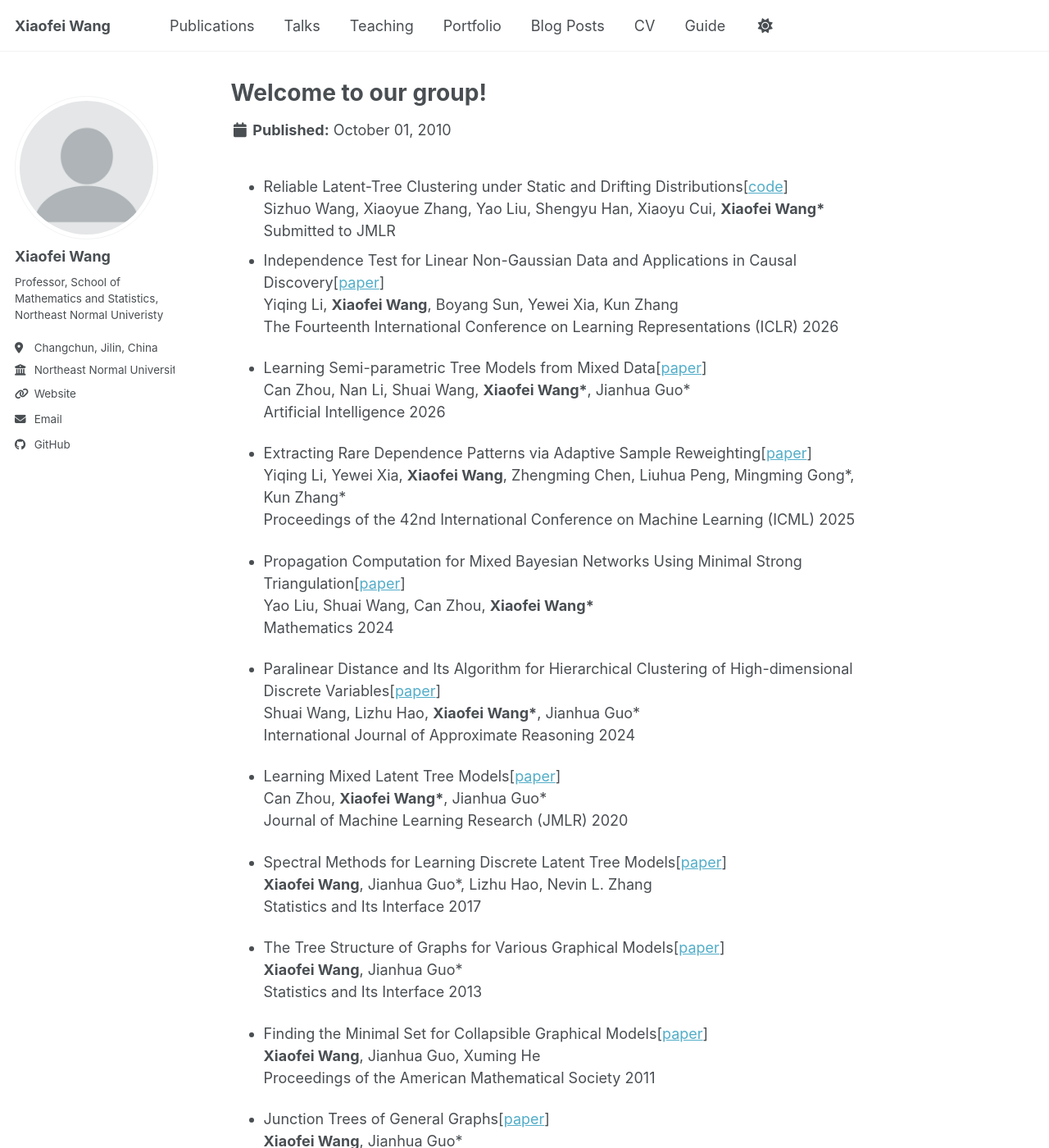
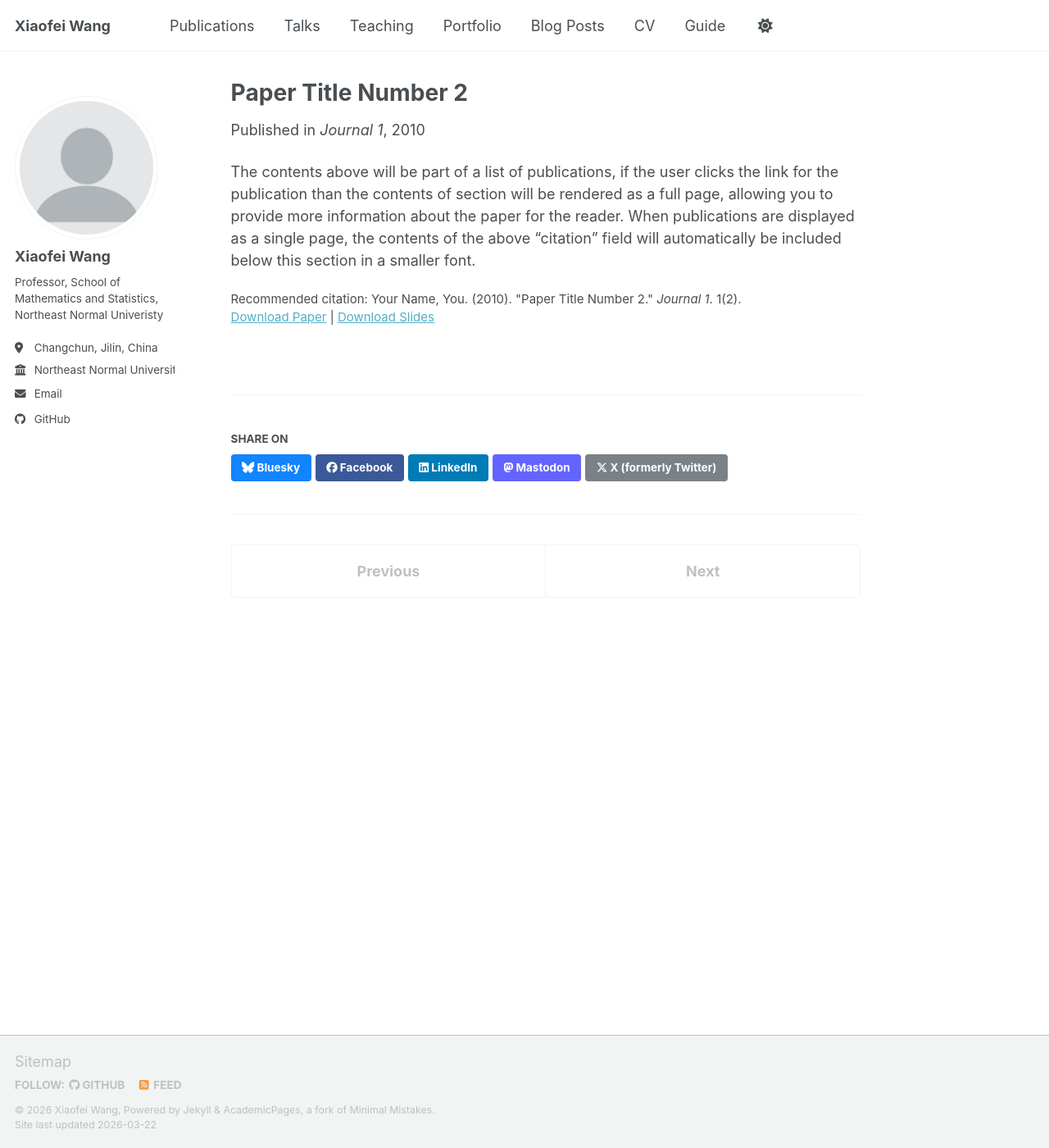
Before and after one commit to mathswang/mathswang.github.io, a Jekyll site: the page built from _publications/2010-10-01-paper-title-number-2.md, in a window 1280 px wide and 1400 px high. Shown: the whole window at 82% size. Built offline with Jekyll 4.4.1, drawn with Linux system fonts in a browser that asks for light colours; a script bundle is joined from its source files by our own code; library files that are not in the unit come from our copies; some of the changed text lies outside the part shown.

Commit message:
Add files via upload

```diff
--- a/_publications/2010-10-01-paper-title-number-2.md
+++ b/_publications/2010-10-01-paper-title-number-2.md
@@ -1,49 +1,14 @@
 ---
-layout: single
-title: "Welcome to our group!"
-author_profile: true
-author: Xiaofei Wang   # 必须和 authors.yml 的 key 完全一致
+title: "Paper Title Number 2"
+collection: publications
+category: manuscripts
+permalink: /publication/2010-10-01-paper-title-number-2
+excerpt: 'This paper is about the number 2. The number 3 is left for future work.'
+date: 2010-10-01
+venue: 'Journal 1'
+slidesurl: 'https://academicpages.github.io/files/slides2.pdf'
+paperurl: 'https://academicpages.github.io/files/paper2.pdf'
+citation: 'Your Name, You. (2010). &quot;Paper Title Number 2.&quot; <i>Journal 1</i>. 1(2).'
 ---
 
-- Reliable Latent-Tree Clustering under Static and Drifting Distributions[[code](https://github.com/mathswang/LatentTreeClustering)]<br>
-  Sizhuo Wang, Xiaoyue Zhang, Yao Liu, Shengyu Han, Xiaoyu Cui, **Xiaofei Wang\*** <br>
-  Submitted to JMLR
-- Independence Test for Linear Non-Gaussian Data and Applications in Causal Discovery[[paper](https://openreview.net/forum?id=Uc1EAICxTD)]<br>
-  Yiqing Li, **Xiaofei Wang**, Boyang Sun, Yewei Xia, Kun Zhang<br>
-  The Fourteenth International Conference on Learning Representations (ICLR) 2026
-
-- Learning Semi-parametric Tree Models from Mixed Data[[paper](https://www.sciencedirect.com/science/article/pii/S0004370226000251)]<br>
-  Can Zhou, Nan Li, Shuai Wang, **Xiaofei Wang\***, Jianhua Guo\*<br>
-  Artificial Intelligence 2026
-
-- Extracting Rare Dependence Patterns via Adaptive Sample Reweighting[[paper](https://openreview.net/pdf?id=iIPAdNq9cq)]<br>
-  Yiqing Li, Yewei Xia, **Xiaofei Wang**, Zhengming Chen, Liuhua Peng, Mingming Gong\*, Kun Zhang\* <br>
-  Proceedings of the 42nd International Conference on Machine Learning (ICML) 2025
-
-- Propagation Computation for Mixed Bayesian Networks Using Minimal Strong Triangulation[[paper](https://www.mdpi.com/2227-7390/12/13/1925)]<br>
-  Yao Liu, Shuai Wang, Can Zhou, **Xiaofei Wang\*** <br>
-  Mathematics 2024
-
-- Paralinear Distance and Its Algorithm for Hierarchical Clustering of High-dimensional Discrete Variables[[paper](https://www.sciencedirect.com/science/article/abs/pii/S0888613X24000203)]<br>
-  Shuai Wang, Lizhu Hao, **Xiaofei Wang\***, Jianhua Guo\* <br>
-  International Journal of Approximate Reasoning 2024
-
-- Learning Mixed Latent Tree Models[[paper](https://jmlr.csail.mit.edu/papers/v21/20-365.html)]<br>
-  Can Zhou, **Xiaofei Wang\***, Jianhua Guo\* <br>
-  Journal of Machine Learning Research (JMLR) 2020
-
-- Spectral Methods for Learning Discrete Latent Tree Models[[paper](https://intlpress.com/site/pub/files/_fulltext/journals/sii/2017/0010/0004/SII-2017-0010-0004-a011.pdf)]<br>
-  **Xiaofei Wang**, Jianhua Guo\*, Lizhu Hao, Nevin L. Zhang<br>
-  Statistics and Its Interface 2017
-
-- The Tree Structure of Graphs for Various Graphical Models[[paper](https://intlpress.com/site/pub/files/_fulltext/journals/sii/2013/0006/0001/SII-2013-0006-0001-a014.pdf)]<br>
-  **Xiaofei Wang**, Jianhua Guo\*<br>
-  Statistics and Its Interface 2013
-
-- Finding the Minimal Set for Collapsible Graphical Models[[paper](https://www.ams.org/journals/proc/2011-139-01/S0002-9939-2010-10509-9/S0002-9939-2010-10509-9.pdf)]<br>
-  **Xiaofei Wang**, Jianhua Guo, Xuming He<br>
-  Proceedings of the American Mathematical Society 2011
-
-- Junction Trees of General Graphs[[paper](https://link.springer.com/content/pdf/10.1007/s11464-008-0023-z.pdf?pdf=inline+link)]<br>
-  **Xiaofei Wang**, Jianhua Guo\*<br>
-  Frontiers of Mathematics in China 2008
+The contents above will be part of a list of publications, if the user clicks the link for the publication than the contents of section will be rendered as a full page, allowing you to provide more information about the paper for the reader. When publications are displayed as a single page, the contents of the above "citation" field will automatically be included below this section in a smaller font.
```
